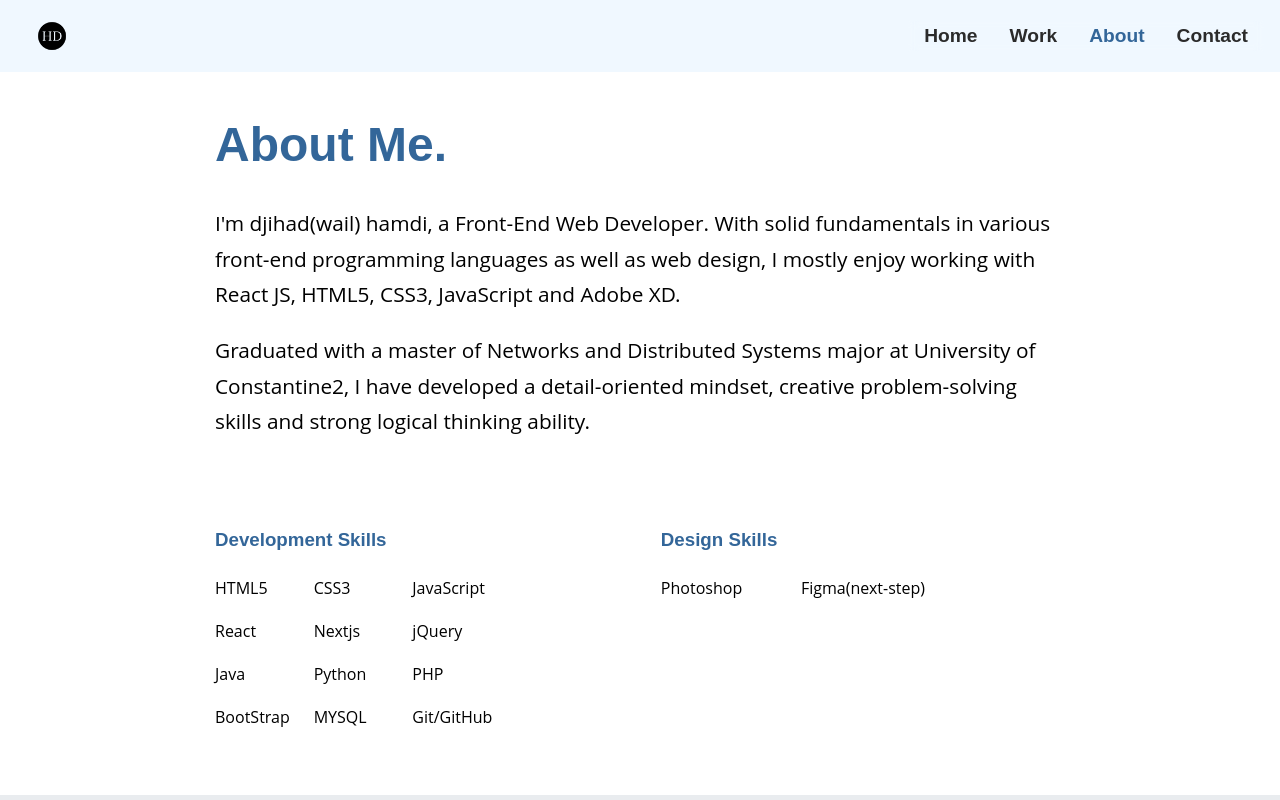
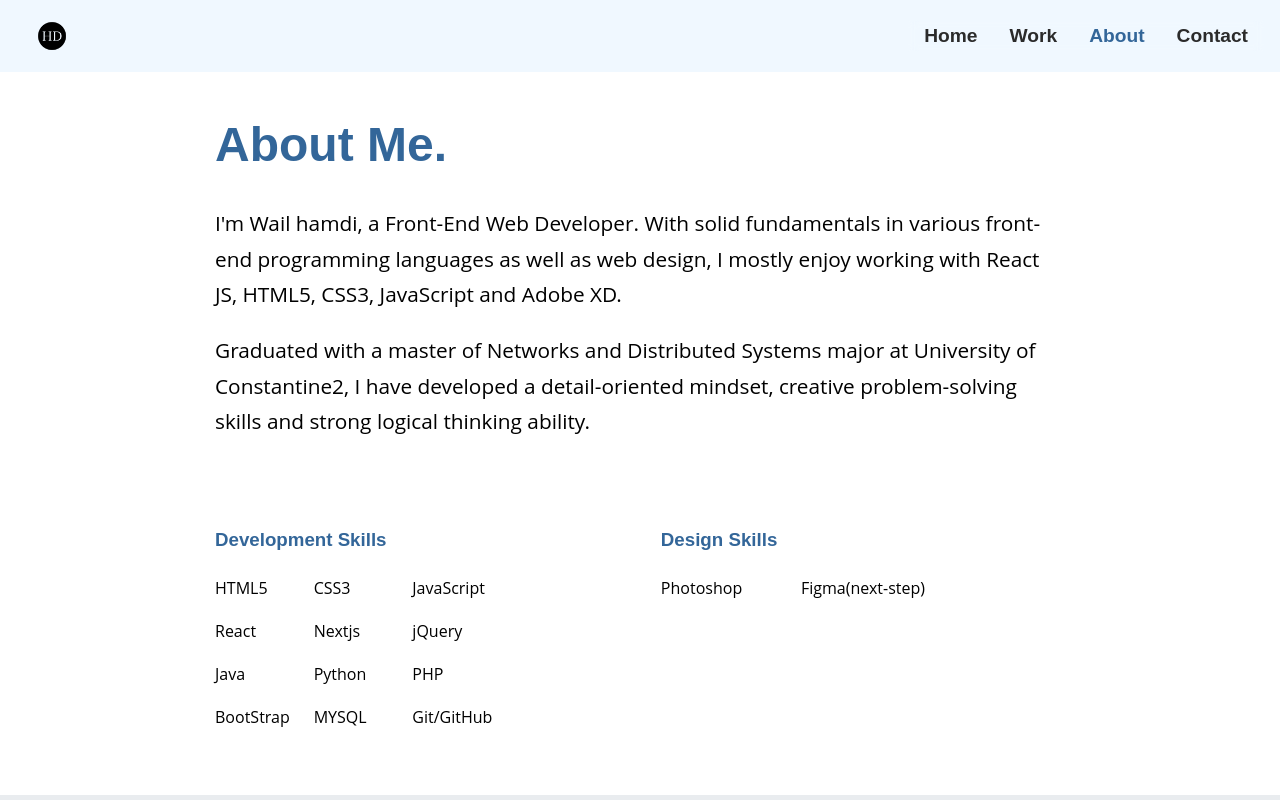
Before and after one commit to wailh/wailh-portfolio, a React (Create React App) app: page /about in a window 1280 px wide. Shown: the top 800 px of the page. Built offline with nearby package versions, Linux system fonts and the light colour scheme.

Commit message:
Update PageAbout.js

```diff
--- a/src/pages/PageAbout.js
+++ b/src/pages/PageAbout.js
@@ -36,17 +36,17 @@ const PageAbout = () => {
       transition={{ ease: 'easeInOut', duration: 0.3 }}
     >
       <Helmet>
-        <title>Hamdi Djihad | About Me</title>
+        <title>Hamdi Wail | About Me</title>
         <meta
           name="description"
-          content="A summary of Djihad Hamdi's background and technical skills as a Front-End Developer."
+          content="A summary of Wail Hamdi's background and technical skills as a Front-End Developer."
         />
       </Helmet>
       <section className="about-content">
         <div className="about-text">
           <h1 data-aos="fade-up">About Me.</h1>
           <p data-aos="fade-up" data-aos-delay="50">
-            I'm djihad(wail) hamdi, a Front-End Web Developer. With solid
+            I'm Wail hamdi, a Front-End Web Developer. With solid
             fundamentals in various front-end programming languages as well as
             web design, I mostly enjoy working with React JS, HTML5, CSS3,
             JavaScript and Adobe XD.
```
